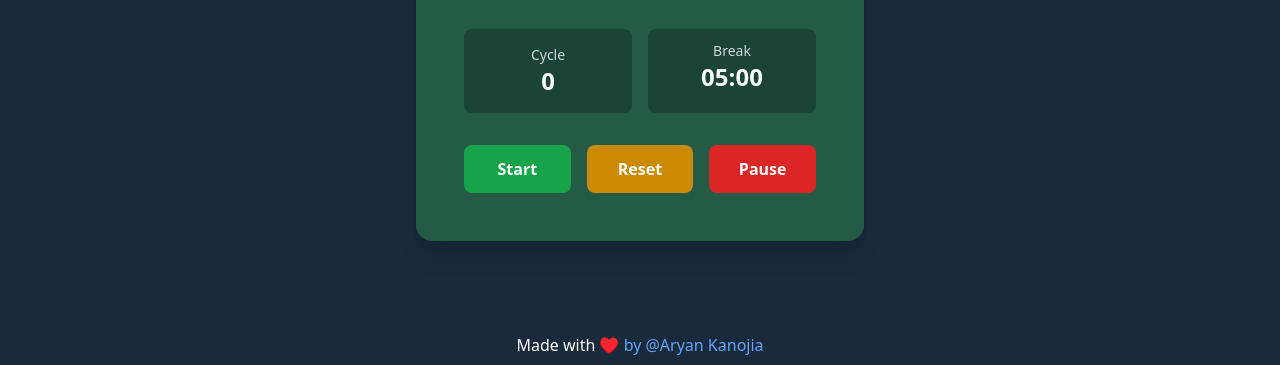
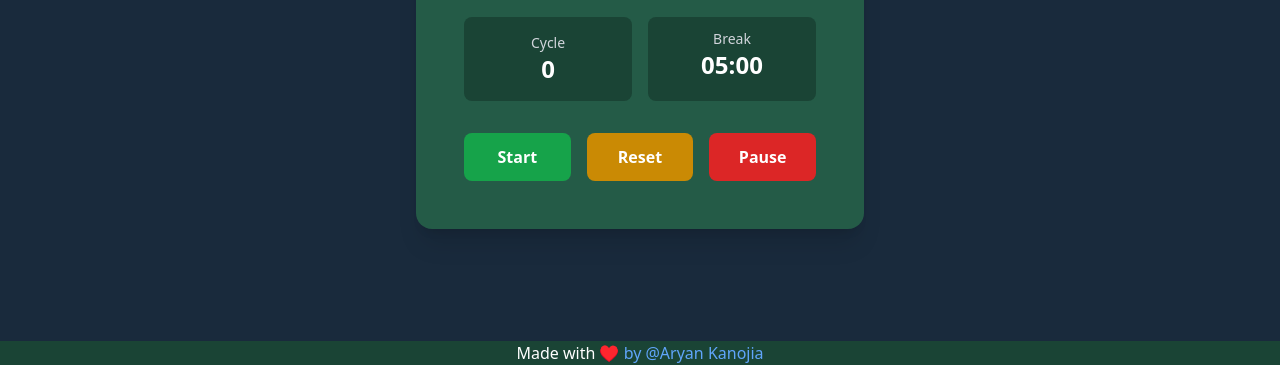
Before and after one commit to Aryankanojia9654/pomodoro-timer, a plain HTML site: page index.html in a window 1280 px wide. Shown: the part 435-800 px from the top of the page. Drawn offline with Linux system fonts and the light colour scheme.

Commit message:
footer and main section created

```diff
--- a/index.html
+++ b/index.html
@@ -3,11 +3,14 @@
 <head>
     <meta charset="UTF-8">
     <meta name="viewport" content="width=device-width, initial-scale=1.0">
-    <title>Document</title>
+    <title>Pomodoro Timer</title>
     <link rel="stylesheet" href="output.css">
 </head>
 
-<body class="bg-[#192A3C] min-h-screen flex items-center justify-center">
+<body class="bg-[#192A3C] min-h-screen">
+    <div class="flex flex-col min-h-screen">
+        <!-- Main Content -->
+        <main class="flex-1 flex items-center justify-center p-4">
             <div class="bg-[#245B47] p-8 md:p-12 rounded-2xl flex flex-col items-center shadow-xl w-full max-w-md">
                 <div class="mb-8 text-center">
                     <h1 class="text-3xl font-bold text-white">Pomodoro Timer</h1>
@@ -15,7 +18,8 @@
 
                 <!-- Main Timer Display -->
                 <div class="bg-[#1a4435] rounded-full w-48 h-48 flex items-center justify-center mb-8 shadow-inner">
-            <p class="text-5xl font-bold text-white"><span id="w_min">25</span>:<span id="w_sec">00</span>
+                    <p class="text-5xl font-bold text-white">
+                        <span id="w_min">25</span>:<span id="w_sec">00</span>
                     </p>
                 </div>
 
@@ -23,7 +27,7 @@
                 <div class="w-full grid grid-cols-2 gap-4 mb-8">
                     <div class="bg-[#1a4435] p-4 rounded-lg text-center">
                         <p class="text-sm text-gray-300">Cycle</p>
-                <p class=" text-2xl font-bold text-white" id="cycle_count">0</p>
+                        <p class="text-2xl font-bold text-white" id="cycle_count">0</p>
                     </div>
                     <div class="bg-[#1a4435] p-3 rounded-lg text-center">
                         <p class="text-sm text-gray-300">Break</p>
@@ -31,21 +35,27 @@
                             <span id="b_min">05</span>:<span id="b_sec">00</span>
                         </p>
                     </div>
+                </div>
 
-        </div>
                 <!-- Control Buttons -->
                 <div class="flex flex-col md:flex-row space-y-3 md:space-y-0 md:space-x-4 w-full">
                     <button id="start-time" class="flex-1 bg-green-600 text-white py-3 px-6 rounded-lg font-semibold hover:bg-green-700 transition-colors">Start</button>
                     <button id="start-cycle" class="flex-1 bg-yellow-600 text-white py-3 px-6 rounded-lg font-semibold hover:bg-yellow-700 transition-colors">Reset</button>
                     <button id="start-break" class="flex-1 bg-red-600 text-white py-3 px-6 rounded-lg font-semibold hover:bg-red-700 transition-colors">Pause</button>
                 </div>
+            </div>
+        </main>
 
-        <div class="absolute text-white bottom-2">
-            <span>Made with ♥️<a href="https://github.com/Aryankanojia9654" class="text-blue-400"> by @Aryan Kanojia</a></span>
-
-        </div>
+        <!-- Footer -->
+        <footer class="w-full bg-[#1a4435] py-4 text-center">
+            <span class="text-white">
+                Made with ♥️
+                <a href="https://github.com/Aryankanojia9654" class="text-blue-400 hover:text-blue-300">
+                    by @Aryan Kanojia
+                </a>
+            </span>
+        </footer>
     </div>
     <script src="index.js"></script>
-
 </body>
 </html>
```
Lines whose indentation alone changed are shown as unchanged.
